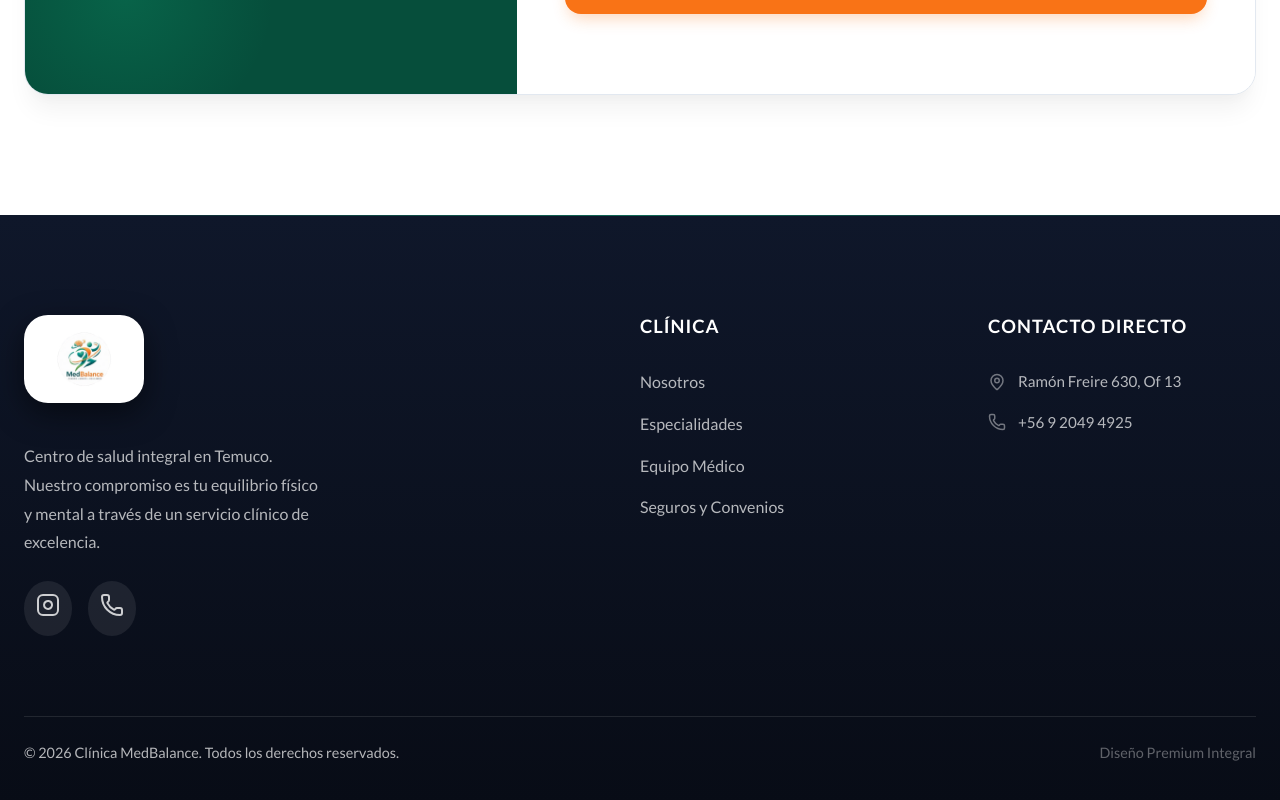
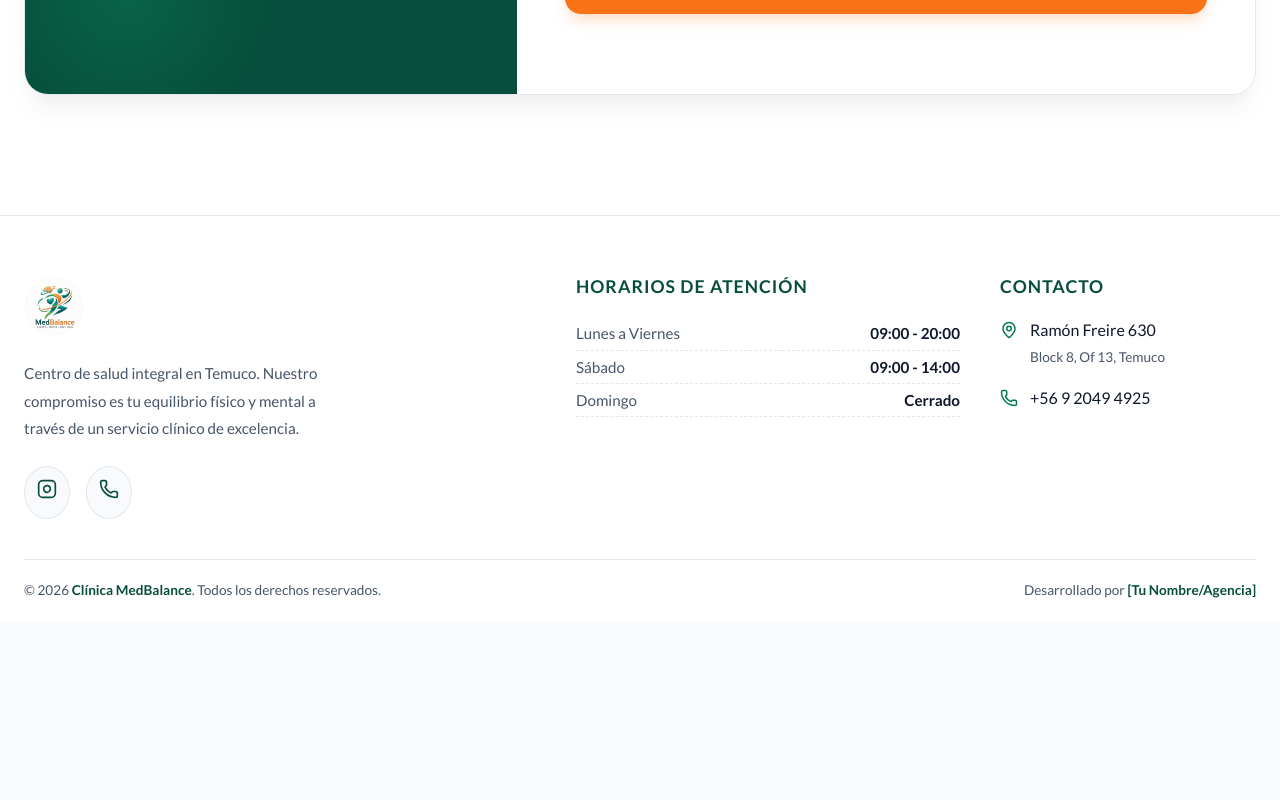
Before and after one commit to CarlosL-Code/medbalance_tco, a Next.js app: page / in a window 1280 px wide. Shown: the part 5850-6650 px from the top of the page. After the commit the page ends 6470 px from the top, so only its background shows below. Built offline with nearby package versions, Linux system fonts and the light colour scheme.

Commit message:
feat: redesign footer to light corporate theme and add schedule/credits

```diff
--- a/app/globals.css
+++ b/app/globals.css
@@ -380,29 +380,26 @@ header.scrolled {
 
 /* ======== Footer Premium ======== */
 footer {
-  background: linear-gradient(180deg, var(--ink) 0%, #080c16 100%);
-  color: rgba(255,255,255,0.7);
-  padding: 100px 0 40px;
+  background: var(--white);
+  color: var(--ink);
+  padding: 60px 0 20px;
   position: relative;
   overflow: hidden;
+  border-top: 1px solid var(--border);
 }
-.footer-bg-glow {
-  position: absolute;
-  top: 0; left: 50%;
-  transform: translateX(-50%);
-  width: 100%; height: 1px;
-  background: linear-gradient(90deg, transparent, var(--teal-light), transparent);
-  opacity: 0.5;
-}
-.footer-grid { display: grid; grid-template-columns: 2fr 1fr 1fr; gap: 80px; margin-bottom: 80px; position: relative; z-index: 1;}
-.footer-brand { display: inline-block; margin-bottom: 32px; background: var(--white); padding: 16px 32px; border-radius: var(--radius-lg); box-shadow: 0 10px 30px rgba(0,0,0,0.5); }
-.footer-brand img { height: 56px; object-fit: contain; }
-.footer-links h4 { color: var(--white); margin-bottom: 32px; font-size: 1.15rem; font-family: var(--font-lato), sans-serif; letter-spacing: 1px; text-transform: uppercase; }
+.footer-grid { display: grid; grid-template-columns: 2fr 1.5fr 1fr; gap: 40px; margin-bottom: 40px; }
+.footer-brand { display: block; margin-bottom: 24px; }
+.footer-brand img { height: 60px; object-fit: contain; }
+.footer-links h4 { color: var(--teal-deep); margin-bottom: 20px; font-size: 1.1rem; font-family: var(--font-lato), sans-serif; font-weight: 800; text-transform: uppercase; letter-spacing: 1px; }
 .footer-links ul { list-style: none; }
-.footer-links li { margin-bottom: 16px; }
-.footer-links a { transition: color 0.2s; }
-.footer-links a:hover { color: var(--teal-light); }
-.footer-bottom { border-top: 1px solid rgba(255,255,255,0.1); padding-top: 24px; display: flex; justify-content: space-between; font-size: 0.9rem; }
+.footer-links li { margin-bottom: 12px; }
+.footer-links a { color: var(--ink-light); transition: color 0.2s; font-size: 0.95rem;}
+.footer-links a:hover { color: var(--teal); }
+.footer-bottom { border-top: 1px solid var(--border); padding-top: 20px; display: flex; justify-content: space-between; align-items: center; font-size: 0.85rem; color: var(--ink-light); flex-wrap: wrap; gap: 16px;}
+.footer-bottom strong { color: var(--teal-deep); }
+.schedule-table { width: 100%; border-collapse: collapse; font-size: 0.95rem; color: var(--ink-light); }
+.schedule-table td { padding: 4px 0; border-bottom: 1px dashed var(--border); }
+.schedule-table td:last-child { text-align: right; font-weight: 700; color: var(--ink); }
 
 /* ======== Responsiveness ======== */
 @media (max-width: 1024px) {
--- a/app/page.js
+++ b/app/page.js
@@ -598,43 +598,52 @@ export default function Home() {
 
       {/* Footer */}
       <footer>
-        <div className="footer-bg-glow"></div>
         <div className="container">
           <div className="footer-grid">
             <div>
               <a href="#" className="footer-brand">
                 <img src="/img/logo-sitio-web.png" alt="MedBalance" />
               </a>
-              <p style={{marginBottom:'24px', maxWidth:'300px', fontSize:'1rem', lineHeight: '1.8'}}>Centro de salud integral en Temuco. Nuestro compromiso es tu equilibrio físico y mental a través de un servicio clínico de excelencia.</p>
+              <p style={{marginBottom:'24px', maxWidth:'300px', fontSize:'0.95rem', lineHeight: '1.8', color: 'var(--ink-light)'}}>Centro de salud integral en Temuco. Nuestro compromiso es tu equilibrio físico y mental a través de un servicio clínico de excelencia.</p>
               <div style={{display:'flex', gap:'16px'}}>
-                <a href="https://instagram.com/medbalance_tco" target="_blank" style={{color:'var(--white)', opacity:0.8, background: 'rgba(255,255,255,0.1)', padding: '12px', borderRadius: '50%'}}>
-                  <svg width="24" height="24" viewBox="0 0 24 24" fill="none" stroke="currentColor" strokeWidth="2"><rect x="2" y="2" width="20" height="20" rx="5" ry="5"></rect><path d="M16 11.37A4 4 0 1 1 12.63 8 4 4 0 0 1 16 11.37z"></path><line x1="17.5" y1="6.5" x2="17.51" y2="6.5"></line></svg>
+                <a href="https://instagram.com/medbalance_tco" target="_blank" style={{color:'var(--teal-deep)', background: 'var(--surface)', padding: '12px', borderRadius: '50%', border: '1px solid var(--border)'}}>
+                  <svg width="20" height="20" viewBox="0 0 24 24" fill="none" stroke="currentColor" strokeWidth="2"><rect x="2" y="2" width="20" height="20" rx="5" ry="5"></rect><path d="M16 11.37A4 4 0 1 1 12.63 8 4 4 0 0 1 16 11.37z"></path><line x1="17.5" y1="6.5" x2="17.51" y2="6.5"></line></svg>
                 </a>
-                <a href="https://wa.me/56920494925" target="_blank" style={{color:'var(--white)', opacity:0.8, background: 'rgba(255,255,255,0.1)', padding: '12px', borderRadius: '50%'}}>
-                  <Phone size={24} />
+                <a href="https://wa.me/56920494925" target="_blank" style={{color:'var(--teal-deep)', background: 'var(--surface)', padding: '12px', borderRadius: '50%', border: '1px solid var(--border)'}}>
+                  <Phone size={20} />
                 </a>
               </div>
             </div>
+
             <div className="footer-links">
-              <h4>Clínica</h4>
+              <h4>Horarios de Atención</h4>
+              <table className="schedule-table">
+                <tbody>
+                  <tr><td>Lunes a Viernes</td><td>09:00 - 20:00</td></tr>
+                  <tr><td>Sábado</td><td>09:00 - 14:00</td></tr>
+                  <tr><td>Domingo</td><td>Cerrado</td></tr>
+                </tbody>
+              </table>
+            </div>
+
+            <div className="footer-links">
+              <h4>Contacto</h4>
               <ul>
-                <li><a href="#clinica">Nosotros</a></li>
-                <li><a href="#servicios">Especialidades</a></li>
-                <li><a href="#equipo">Equipo Médico</a></li>
-                <li><a href="#convenios">Seguros y Convenios</a></li>
-              </ul>
-            </div>
-            <div className="footer-links">
-              <h4>Contacto Directo</h4>
-              <ul>
-                <li style={{display:'flex',gap:'12px',fontSize:'0.95rem', alignItems: 'center'}}><MapPin size={18} opacity={0.6}/> Ramón Freire 630, Of 13</li>
-                <li style={{display:'flex',gap:'12px',fontSize:'0.95rem', alignItems: 'center'}}><Phone size={18} opacity={0.6}/> +56 9 2049 4925</li>
+                <li style={{display:'flex',gap:'12px', alignItems: 'flex-start', color:'var(--ink)'}}>
+                  <MapPin size={18} color="var(--teal)" style={{marginTop:'4px'}}/>
+                  <span>Ramón Freire 630<br/><span style={{fontSize:'0.85rem', color:'var(--ink-light)'}}>Block 8, Of 13, Temuco</span></span>
+                </li>
+                <li style={{display:'flex',gap:'12px', alignItems: 'center', marginTop: '16px', color:'var(--ink)'}}>
+                  <Phone size={18} color="var(--teal)"/>
+                  <span>+56 9 2049 4925</span>
+                </li>
               </ul>
             </div>
           </div>
+
           <div className="footer-bottom">
-            <p>© {new Date().getFullYear()} Clínica MedBalance. Todos los derechos reservados.</p>
-            <p style={{opacity: 0.5}}>Diseño Premium Integral</p>
+            <p>© {new Date().getFullYear()} <strong>Clínica MedBalance</strong>. Todos los derechos reservados.</p>
+            <p>Desarrollado por <strong>[Tu Nombre/Agencia]</strong></p>
           </div>
         </div>
       </footer>
```
